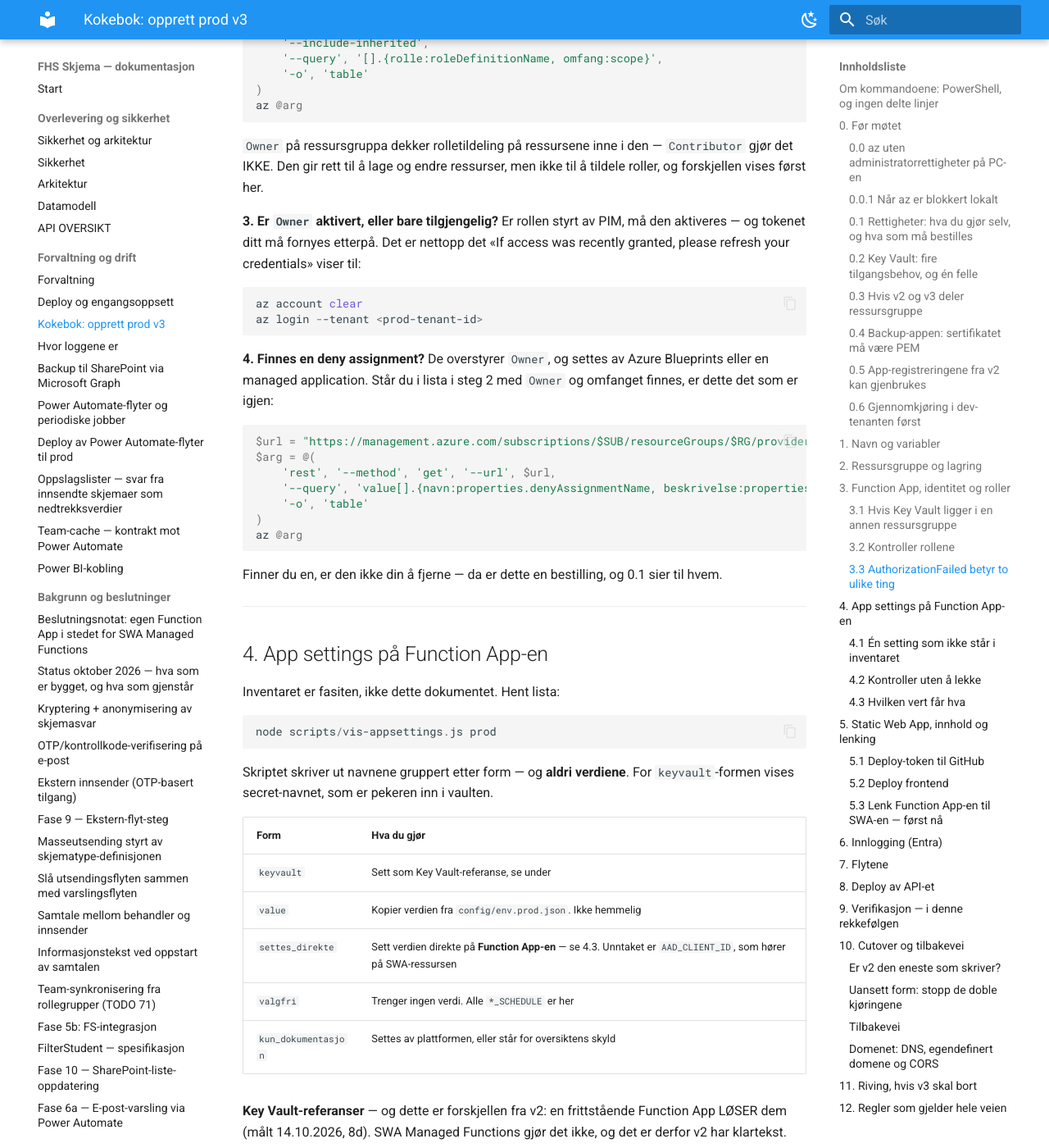
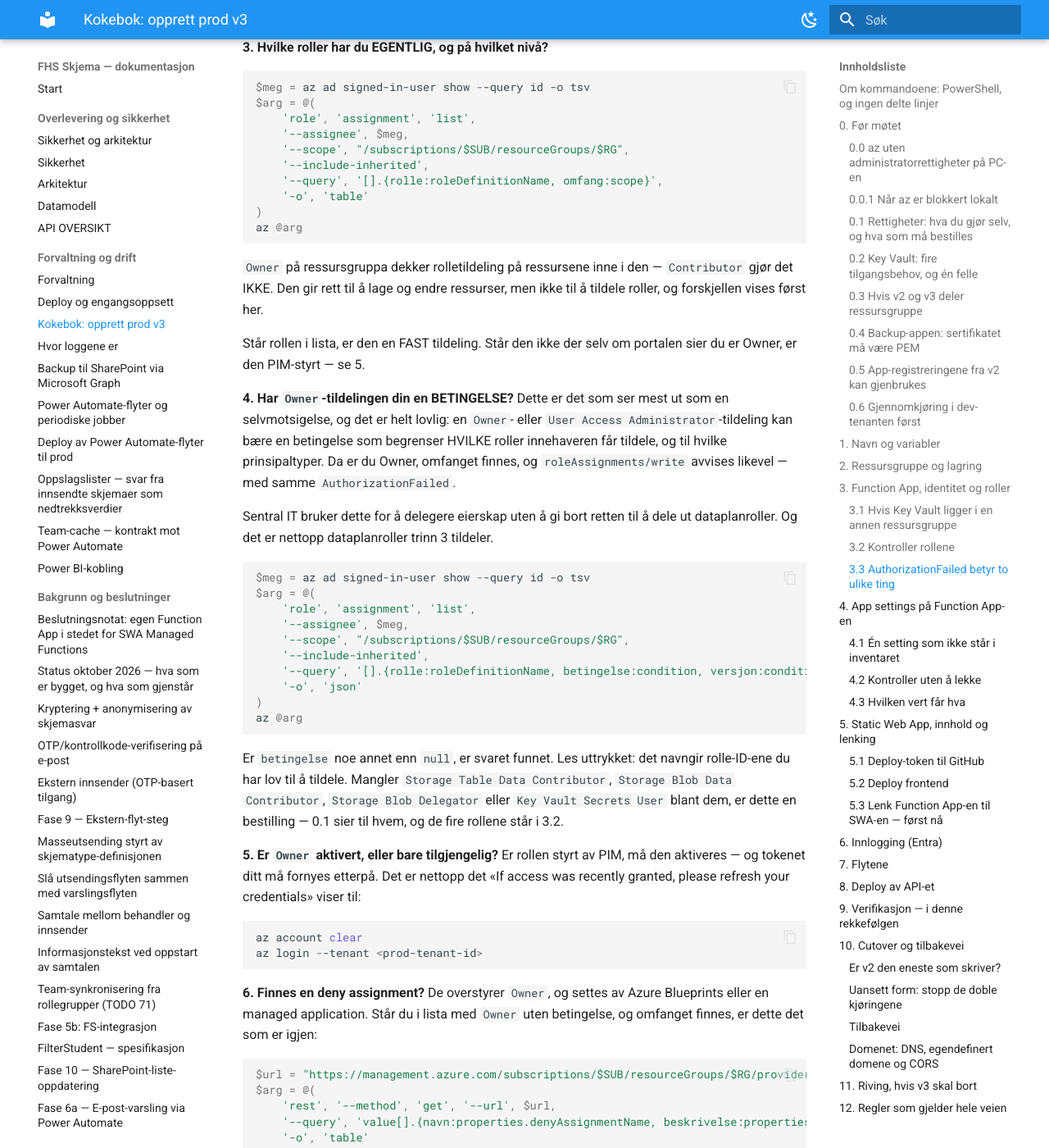
Before and after one commit to jachrist/skjema-swa, an MkDocs documentation site: the page built from docs/KOKEBOK-PROD-V3.md, in a window 1280 px wide and 1400 px high, scrolled down 16725 px. Shown: the whole window at 82% size. Built offline with MkDocs 1.6.1 and Material for MkDocs 9.7.7, drawn with Linux system fonts in a browser that asks for light colours; some of the changed text lies outside the part shown.

Commit message:
Owner kan ha en betingelse — og da avvises rolletildelingen likevel
Feilsøkingen i 3.3 stoppet der symptomene ikke lenger passet: kontoen lå i
riktig ressursgruppe, og `Owner` sto som en FAST tildeling direkte på
brukeren. Likevel ble `roleAssignments/write` avvist.

Det som manglet i lista er betingelser. En `Owner`- eller
`User Access Administrator`-tildeling kan bære et uttrykk som begrenser HVILKE
roller innehaveren får tildele, og til hvilke prinsipaltyper. Da er man Owner,
omfanget finnes, og tildelingen avvises likevel — med samme
`AuthorizationFailed`. Sentral IT bruker det for å delegere eierskap uten å gi
bort retten til å dele ut dataplanroller, og det er nettopp dataplanroller
trinn 3 tildeler.

Kommandoen leser `condition` ut av tildelingen. Er den noe annet enn null,
navngir uttrykket rolle-ID-ene som er tillatt — og mangler de fire fra 3.2
der, er det en bestilling.

To andre tillegg i samme liste:

- Et nytt første steg: sammenlign `object id` i feilmeldingen med din egen.
  To kontoer i samme tenant, eller en tjenestehovedobjekt-innlogging som
  ligger igjen i Cloud Shell, gir en «rettighetsfeil» på en identitet man
  ikke tenkte på.
- At en rolle som STÅR i lista er en fast tildeling, og at fraværet er det som
  peker mot PIM. Før sto PIM-steget uten den koblingen.

Co-Authored-By: Claude Opus 5 <noreply@anthropic.com>
Claude-Session: https://claude.ai/code/session_016ebSuKji2st85HZS2wAHNH

````diff
--- a/docs/KOKEBOK-PROD-V3.md
+++ b/docs/KOKEBOK-PROD-V3.md
@@ -706,7 +706,16 @@ az storage account show --name $DATA --resource-group $RG --query name -o tsv
 az keyvault show --name $KV --query name -o tsv
 ```
 
-**2. Hvilke roller har du EGENTLIG, og på hvilket nivå?**
+**2. Er det DEG feilen handler om?** Meldingen oppgir `object id` på klienten.
+Sammenlign den med din egen — to kontoer i samme tenant, eller en
+tjenestehovedobjekt-innlogging som ligger igjen i Cloud Shell, gir en
+«rettighetsfeil» på en identitet du ikke tenkte på.
+
+```powershell
+az ad signed-in-user show --query "{navn:userPrincipalName, objectId:id}" -o table
+```
+
+**3. Hvilke roller har du EGENTLIG, og på hvilket nivå?**
 
 ```powershell
 $meg = az ad signed-in-user show --query id -o tsv
@@ -725,7 +734,39 @@ az @arg
 `Contributor` gjør det IKKE. Den gir rett til å lage og endre ressurser, men
 ikke til å tildele roller, og forskjellen vises først her.
 
-**3. Er `Owner` aktivert, eller bare tilgjengelig?** Er rollen styrt av PIM, må
+Står rollen i lista, er den en FAST tildeling. Står den ikke der selv om
+portalen sier du er Owner, er den PIM-styrt — se 5.
+
+**4. Har `Owner`-tildelingen din en BETINGELSE?** Dette er det som ser mest ut
+som en selvmotsigelse, og det er helt lovlig: en `Owner`- eller
+`User Access Administrator`-tildeling kan bære en betingelse som begrenser
+HVILKE roller innehaveren får tildele, og til hvilke prinsipaltyper. Da er du
+Owner, omfanget finnes, og `roleAssignments/write` avvises likevel — med samme
+`AuthorizationFailed`.
+
+Sentral IT bruker dette for å delegere eierskap uten å gi bort retten til å
+dele ut dataplanroller. Og det er nettopp dataplanroller trinn 3 tildeler.
+
+```powershell
+$meg = az ad signed-in-user show --query id -o tsv
+$arg = @(
+    'role', 'assignment', 'list',
+    '--assignee', $meg,
+    '--scope', "/subscriptions/$SUB/resourceGroups/$RG",
+    '--include-inherited',
+    '--query', '[].{rolle:roleDefinitionName, betingelse:condition, versjon:conditionVersion}',
+    '-o', 'json'
+)
+az @arg
+```
+
+Er `betingelse` noe annet enn `null`, er svaret funnet. Les uttrykket: det
+navngir rolle-ID-ene du har lov til å tildele. Mangler
+`Storage Table Data Contributor`, `Storage Blob Data Contributor`,
+`Storage Blob Delegator` eller `Key Vault Secrets User` blant dem, er dette
+en bestilling — 0.1 sier til hvem, og de fire rollene står i 3.2.
+
+**5. Er `Owner` aktivert, eller bare tilgjengelig?** Er rollen styrt av PIM, må
 den aktiveres — og tokenet ditt må fornyes etterpå. Det er nettopp det
 «If access was recently granted, please refresh your credentials» viser til:
 
@@ -734,9 +775,9 @@ az account clear
 az login --tenant <prod-tenant-id>
 ```
 
-**4. Finnes en deny assignment?** De overstyrer `Owner`, og settes av Azure
-Blueprints eller en managed application. Står du i lista i steg 2 med `Owner`
-og omfanget finnes, er dette det som er igjen:
+**6. Finnes en deny assignment?** De overstyrer `Owner`, og settes av Azure
+Blueprints eller en managed application. Står du i lista med `Owner` uten
+betingelse, og omfanget finnes, er dette det som er igjen:
 
 ```powershell
 $url = "https://management.azure.com/subscriptions/$SUB/resourceGroups/$RG/providers/Microsoft.Authorization/denyAssignments?api-version=2022-04-01"
````
